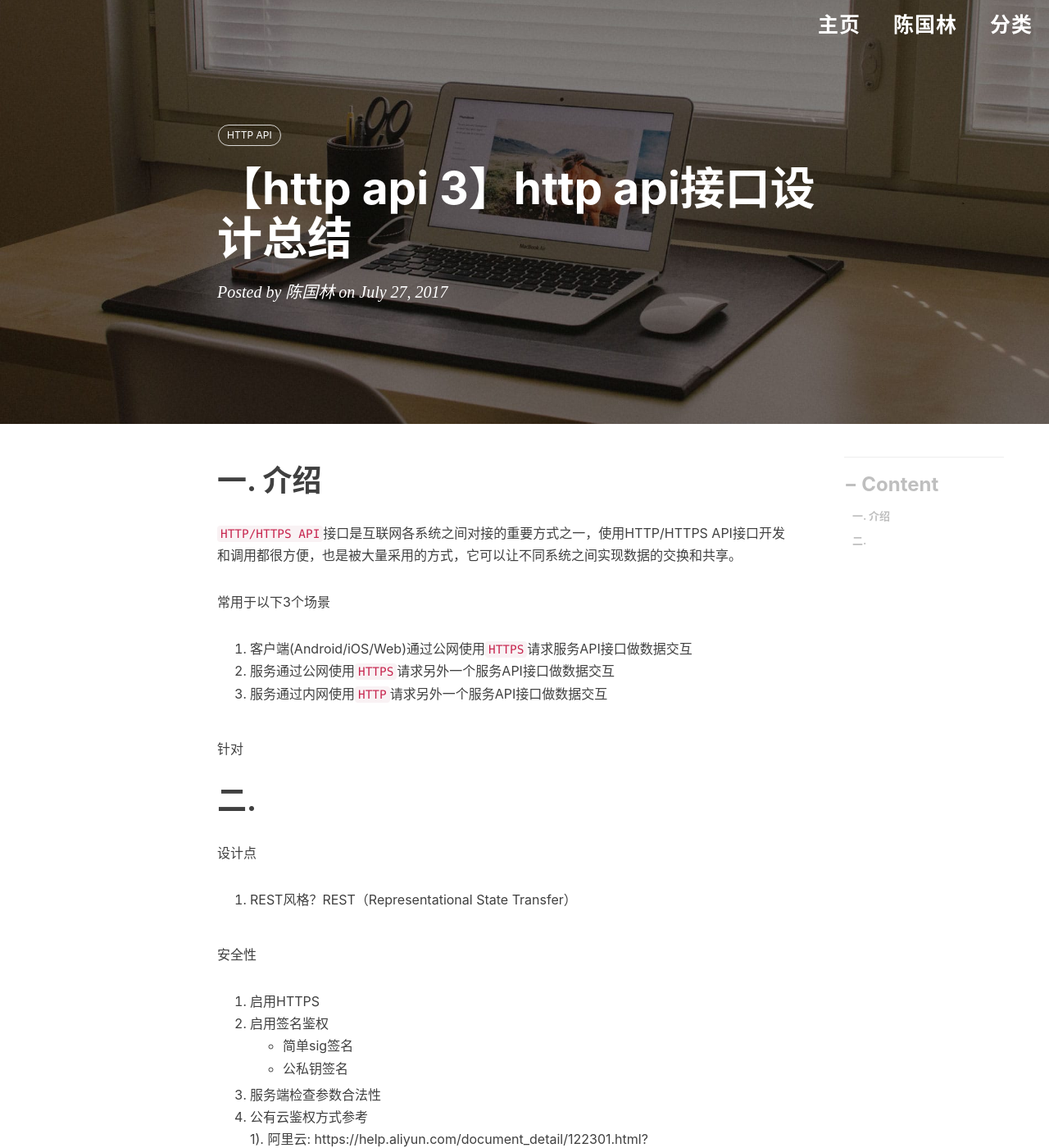
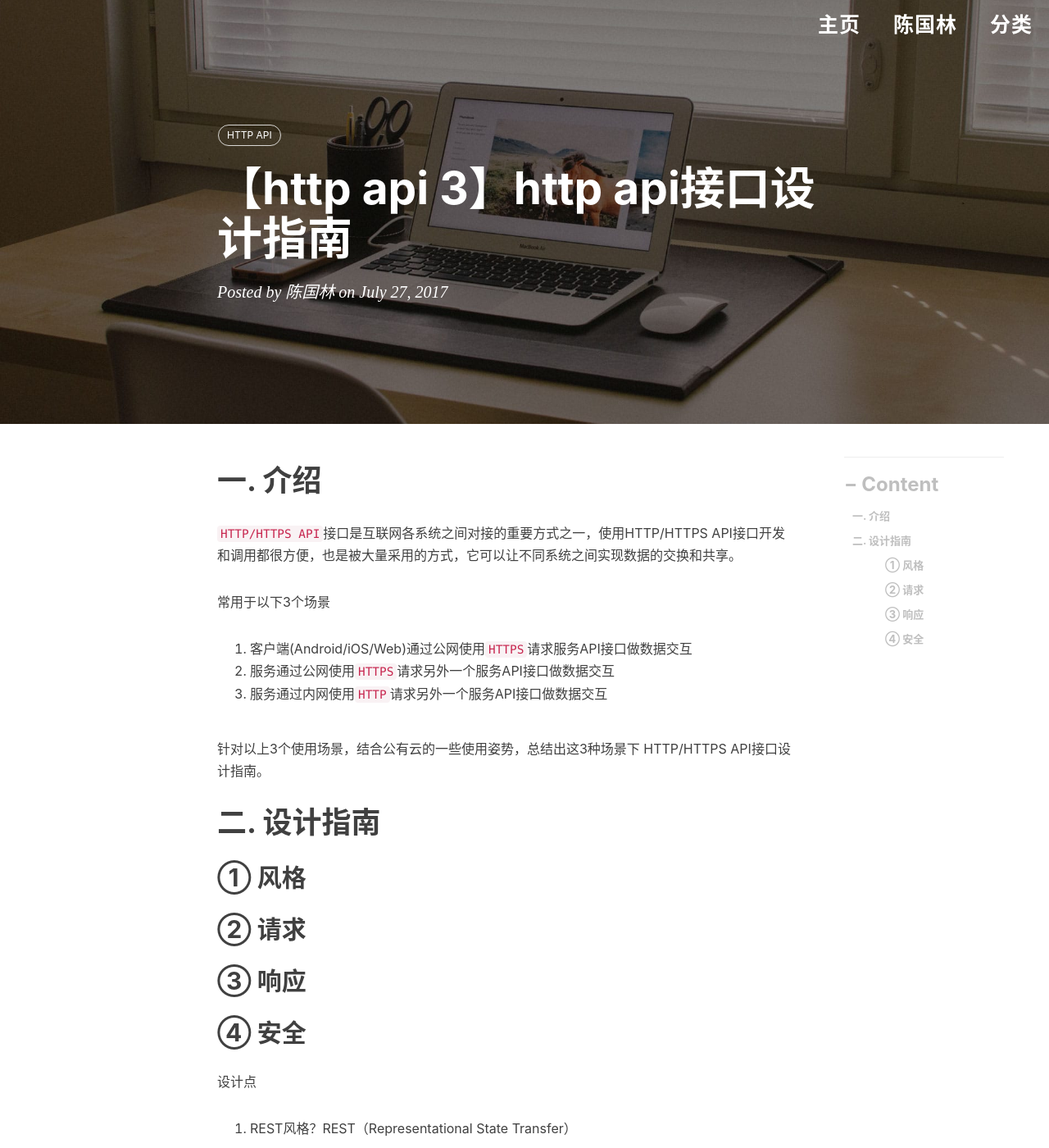
Before and after one commit to engru/chenguolin.github.io, a Jekyll site: the page built from _posts/2017-07-27-【HTTP API-3】HTTP API接口设计指南.md, in a window 1280 px wide and 1400 px high. Shown: the whole window at 82% size. Built offline with Jekyll 4.4.1, drawn with Linux system fonts in a browser that asks for light colours; nearby versions of some CDN libraries; comment, search, counter and statistics services are not loaded.

Commit message:
Update and rename 2017-07-27-【HTTP API-3】HTTP API接口设计总结.md to 2017-07-27-【HTTP API-3】HTTP API接口设计指南.md

```diff
--- a/_posts/2017-07-27-【HTTP API-3】HTTP API接口设计总结.md
+++ b/_posts/2017-07-27-【HTTP API-3】HTTP API接口设计指南.md
@@ -15,9 +15,18 @@ tags:          #标签
 2. 服务通过公网使用`HTTPS`请求另外一个服务API接口做数据交互
 3. 服务通过内网使用`HTTP`请求另外一个服务API接口做数据交互
 
-针对
+针对以上3个使用场景，结合公有云的一些使用姿势，总结出这3种场景下 HTTP/HTTPS API接口设计指南。
 
-# 二.
+# 二. 设计指南
+## ① 风格
+
+## ② 请求
+
+## ③ 响应
+
+## ④ 安全
+
+
 设计点
 1. REST风格？REST（Representational State Transfer）
 
```
